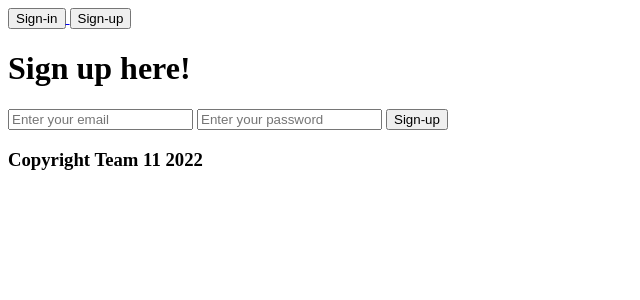
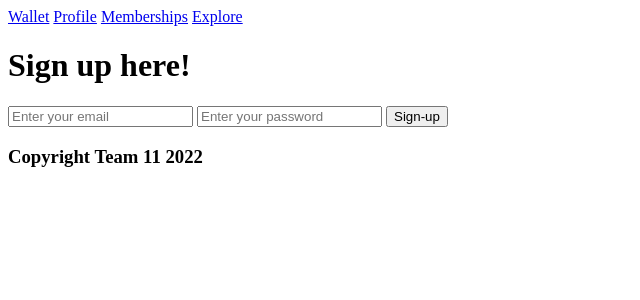
Before and after one commit to Eduardnol/Pix_Salle, a PHP site: template pixsalle-template/templates/sign-up.twig in a window 1280 px wide. Shown: the top 300 px of the page, without its empty margins (0-640 px from the left). Run offline with PHP 8.4, Linux system fonts and the light colour scheme; the template is opened without the code that fills it: most values are stand-ins (such as "Sample title", 1, 10 or a date in 2020); some libraries are stand-ins or nearby versions.

Commit message:
User logged detection @ completed base

```diff
--- a/pixsalle-template/src/Controller/ExploreController.php
+++ b/pixsalle-template/src/Controller/ExploreController.php
@@ -39,6 +39,7 @@ class ExploreController
                 $response,
                 'explore.twig',
                 [
+                    'logged' => $_SESSION['logged'],
                     'error' => $error
                 ]
             );
@@ -48,6 +49,7 @@ class ExploreController
                 $response,
                 'explore.twig',
                 [
+                    'logged' => $_SESSION['logged'],
                     'images' => $images
                 ]
             );
--- a/pixsalle-template/src/Controller/UserSessionController.php
+++ b/pixsalle-template/src/Controller/UserSessionController.php
@@ -32,6 +32,7 @@ class UserSessionController
         return $this->twig->render(
             $response, 'sign-in.twig',
             [
+                'logged' => $_SESSION['logged'],
                 'formAction' => $routeParser->urlFor('signIn')
             ]
         );
@@ -62,13 +63,16 @@ class UserSessionController
                 $errors['password'] = 'Your email and/or password are incorrect.';
             } else {
                 $_SESSION['user_id'] = $user->id;
-                return $response->withHeader('Location','/')->withStatus(302);
+                $_SESSION['logged'] = true;
+
+                return $response->withHeader('Location', '/explore')->withStatus(302);
             }
         }
         return $this->twig->render(
             $response,
             'sign-in.twig',
             [
+                'logged' => $_SESSION['logged'],
                 'formErrors' => $errors,
                 'formData' => $data,
                 'formAction' => $routeParser->urlFor('signIn')
--- a/pixsalle-template/src/Middleware/StartSessionMiddleware.php
+++ b/pixsalle-template/src/Middleware/StartSessionMiddleware.php
@@ -4,8 +4,8 @@
 //We create a middleware that will start the session for us.
 namespace Salle\PixSalle\Middleware;
 
+use Psr\Http\Message\ResponseInterface as Response;
 use Psr\Http\Message\ServerRequestInterface as Request;
-use Psr\Http\Message\ResponseInterface as Response;
 use Psr\Http\Server\RequestHandlerInterface as RequestHandler;
 
 final class StartSessionMiddleware
@@ -13,6 +13,7 @@ final class StartSessionMiddleware
     public function __invoke(Request $request, RequestHandler $next): Response
     {
         session_start();
+        $_SESSION['logged'] = false;
         return $next->handle($request);
     }
 }
--- a/pixsalle-template/templates/base.twig
+++ b/pixsalle-template/templates/base.twig
@@ -14,11 +14,11 @@
 
   <header>
       <nav>
-              {% if auth.check() %}
-                  <h1>Test</h1>
-                  <a href="wallet.twig">Wallet</a>
-                  <a href="profile.twig">Profile</a>
-                  <a href="memberships.twig">Memberships</a>
+          {% if 'logged' %}
+              <a href="wallet">Wallet</a>
+              <a href="profile">Profile</a>
+              <a href="memberships">Memberships</a>
+              <a href="explore">Explore</a>
 
           {% else %}
               <a href="sign-in">
```
Also changed, not shown: pixsalle-template/src/Controller/SignUpController.php (+6 -7 lines). Lines whose indentation alone changed are shown as unchanged.
